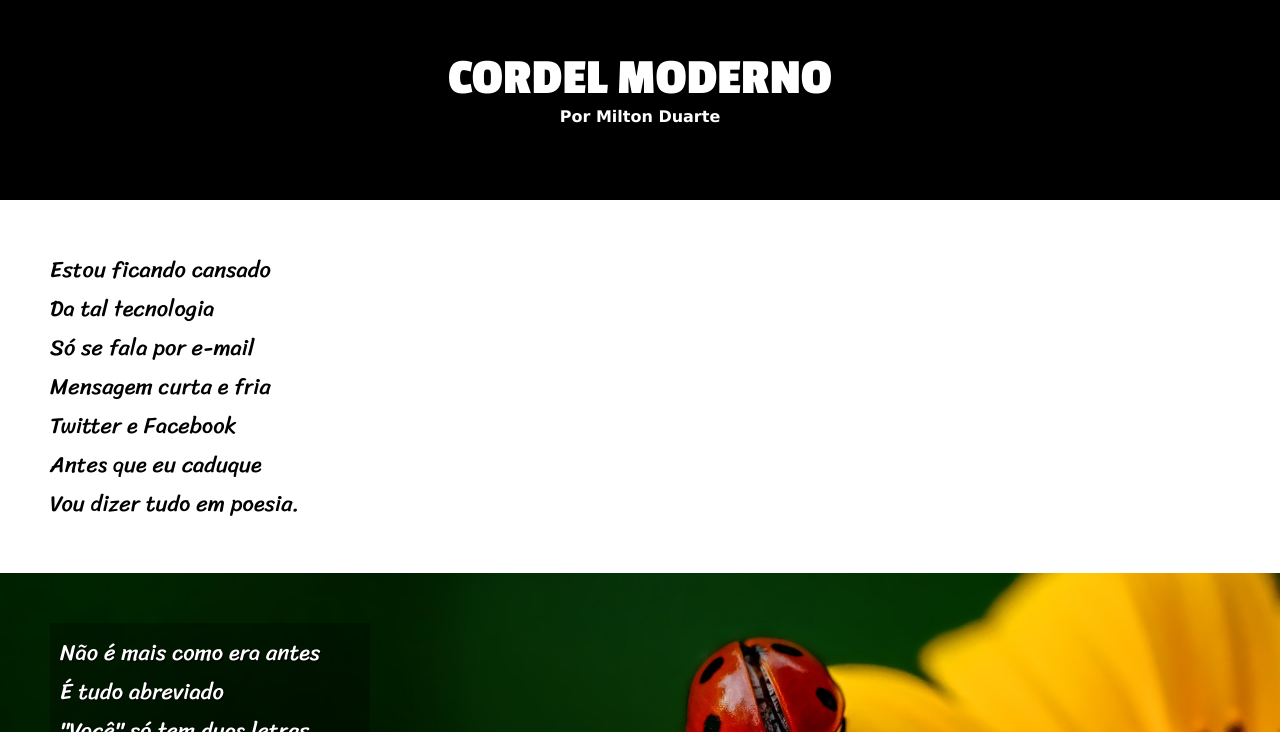
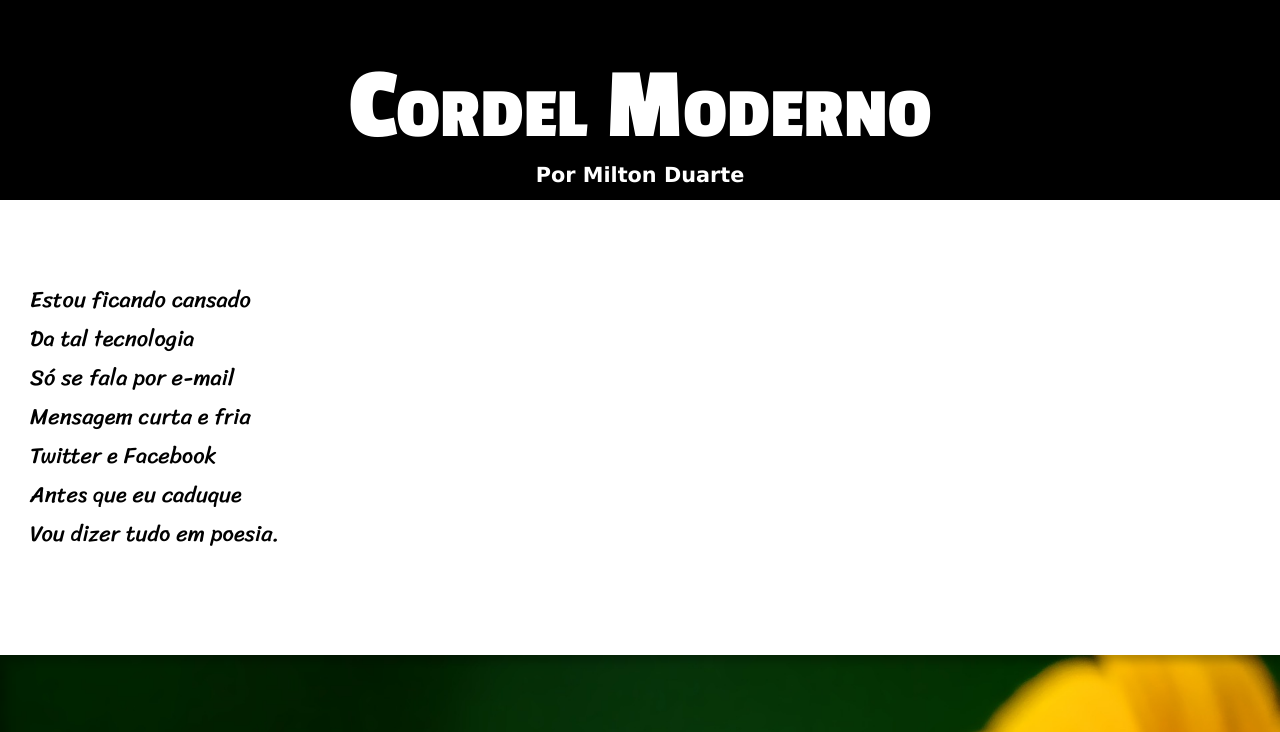
Before and after one commit to alexmatheus21/Projeto-cordel, a plain HTML site: page index.html in a window 1280 px wide. Shown: the top 732 px of the page. Drawn offline with Linux system fonts and the light colour scheme.

Commit message:
projeto cordel finalized

```diff
--- a/style.css
+++ b/style.css
@@ -1,10 +1,12 @@
 @charset "UTF-8";
 @import url('https://fonts.googleapis.com/css2?family=Passion+One:wght@700&family=Sriracha&display=swap');
-/*
-font-family: 'Passion One', cursive;
-font-family: 'Sriracha', cursive;
-*/
 
+
+:root {
+    --fonte1: Verdana, Geneva, Tahoma, sans-serif;
+    --fonte2: 'Passion One', cursive;
+    --fonte3: 'Sriracha', cursive;
+}
 
 * {
     margin: 0px;
@@ -21,14 +23,15 @@ header {
     padding: 50px;
 }
 header h1 {
-    font-family: 'Passion One', cursive;
-    font-size: 3.2em;
-    text-transform: uppercase;
+    font-family: var(--fonte2);
+    font-size: 8vw;
+    font-variant: small-caps;
 }
 header p {
-    font-family: Verdana, Geneva, Tahoma, sans-serif;
+    font-family: var(--fonte1);
+    font-size: 1.3em;
     font-weight: 600;
-
+    padding-bottom: 50px;
 }
 header p a {
     color: white;
@@ -38,20 +41,27 @@ header p a:hover {
 }
 /* SECTION */
 section {
-    padding: 50px;
-    font-family: 'Sriracha', cursive;
+    padding: 10vh 30px;
+    font-family: var(--fonte3);
     font-weight: 500;
     font-size: 1.4em;
+}
+
+section > p {
+    padding-bottom: 1em;
+
 }
 
 section#joaninha{
     background: black url(img/background001.jpg) center center no-repeat fixed;
     background-size: cover;
+    box-shadow: inset 6px 6px 10px rgba(0, 0, 0, 0.274);
 }
 
 section#carta {
     background: black url(img/background002.jpg) center center no-repeat fixed;
     background-size: cover;
+    box-shadow: inset 6px 6px 10px rgba(0, 0, 0, 0.274);
 }
 
 section#joaninha p, section#carta p {
```
